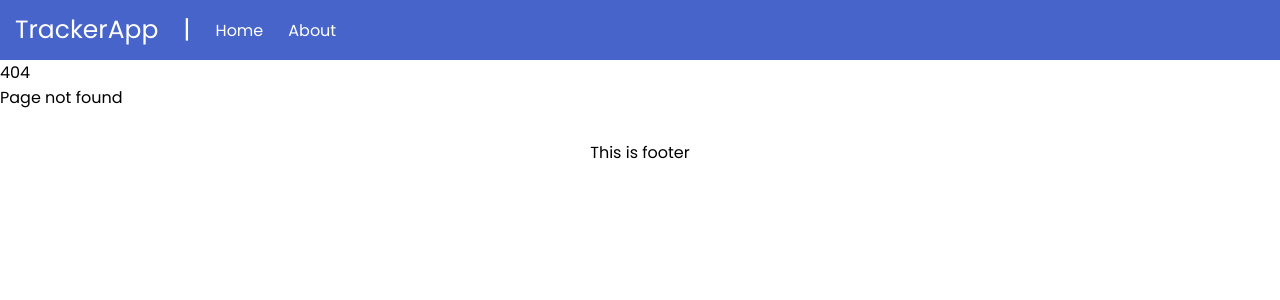
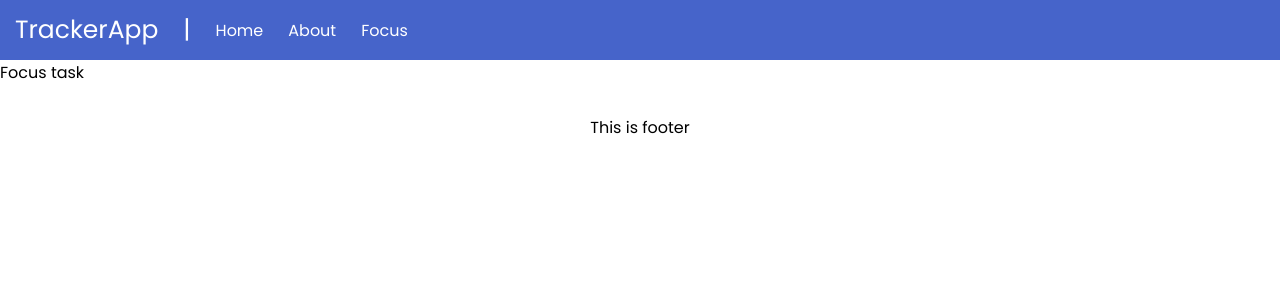
Before and after one commit to tesarlukas/react-task-tracker, a React (Create React App) app: page /focus in a window 1280 px wide. Before the commit this address had no page. Shown: the top 300 px of the page. Built offline with nearby package versions, Linux system fonts and the light colour scheme.

Commit message:
Add Focus page

```diff
--- a/src/App.jsx
+++ b/src/App.jsx
@@ -1,7 +1,9 @@
 import { BrowserRouter as Router, Routes, Route, Link } from 'react-router-dom';
+import React from 'react';
 import Home from './pages/Home';
 import About from './pages/About';
 import Error from './pages/Error';
+import Focus from './pages/Focus';
 
 const App = () => {
   return (
@@ -12,11 +14,13 @@ const App = () => {
           <div className='separator'>|</div>
           <Link to='/'>Home</Link>
           <Link to='/about'>About</Link>
+          <Link to='/focus'>Focus</Link>
         </nav>
         <Routes>
           <Route path='/' element={<Home />} />
           <Route path='/about/' element={<About />} />
           <Route path='/about/:topic' element={<About />} />
+          <Route path='/focus/' element={<Focus />} />
           <Route path='*' element={<Error />} />
         </Routes>
         <footer>This is footer</footer>
--- /dev/null
+++ b/src/Pages/Focus.jsx
@@ -0,0 +1,7 @@
+import React from 'react';
+
+const Focus = () => {
+  return <div>Focus task</div>;
+};
+
+export default Focus;
```
